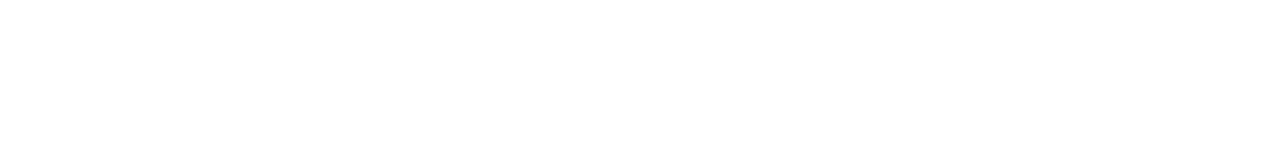
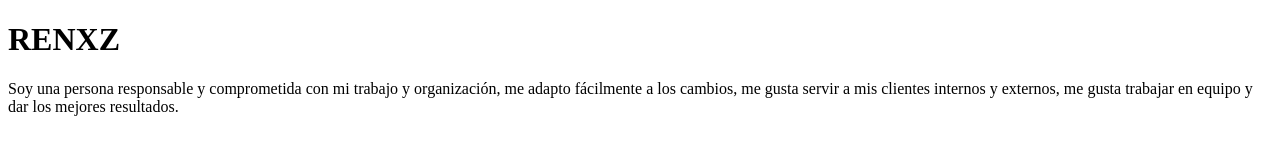
Before and after one commit to rnavidad/Seminario_Git_GitHub, a plain HTML site: page index.html in a window 1280 px wide. Drawn offline with Linux system fonts and the light colour scheme.

Commit message:
Asignamos nombre a la pagina web

```diff
--- a/index.html
+++ b/index.html
@@ -6,6 +6,13 @@
     <title>Mi primera pagina web</title>
 </head>
 <body>
+    <h1>RENXZ</h1>
+
+    <P>
+        Soy una persona responsable y comprometida con mi trabajo y organización, me
+adapto fácilmente a los cambios, me gusta servir a mis clientes internos y
+externos, me gusta trabajar en equipo y dar los mejores resultados.
+    </P>
 
 </body>
 </html>
```
